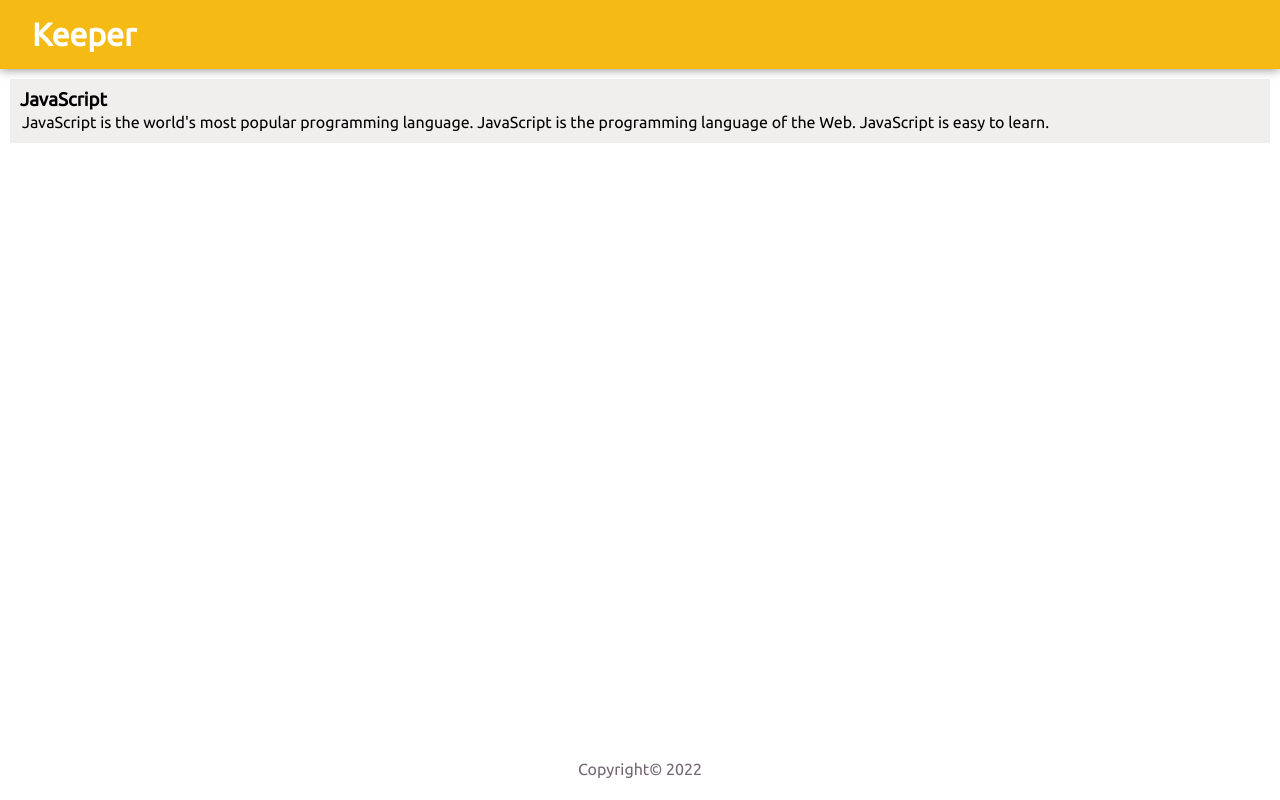
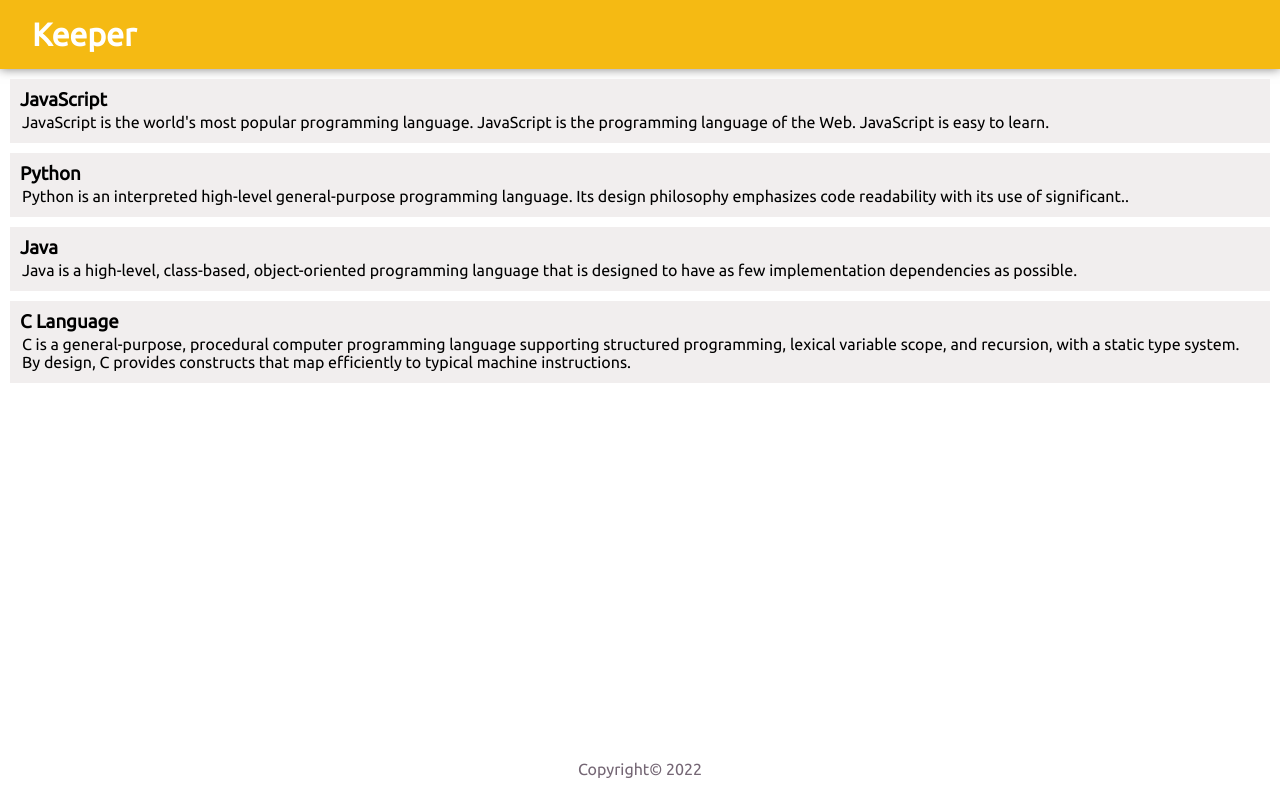
Before and after one commit to AbhishekKumar2233/Keeper-App, a React (Create React App) app: page / in a window 1280 px wide. Built offline with nearby package versions, Linux system fonts and the light colour scheme.

Commit message:
fetch data using map function

```diff
--- a/src/App.js
+++ b/src/App.js
@@ -3,11 +3,15 @@ import Footer from "./components/Footer";
 import Note from "./components/Note";
 import notes from "./notes";
 
+function createNotes(notes) {
+  return <Note heading={notes.Heading} detail={notes.Detail} />;
+}
+
 export default function App() {
   return (
     <div className="App">
       <Header />
-      <Note heading={notes[0].Heading} detail={notes[0].Detail} />
+      {notes.map(createNotes)}
       <Footer />
     </div>
   );
```
